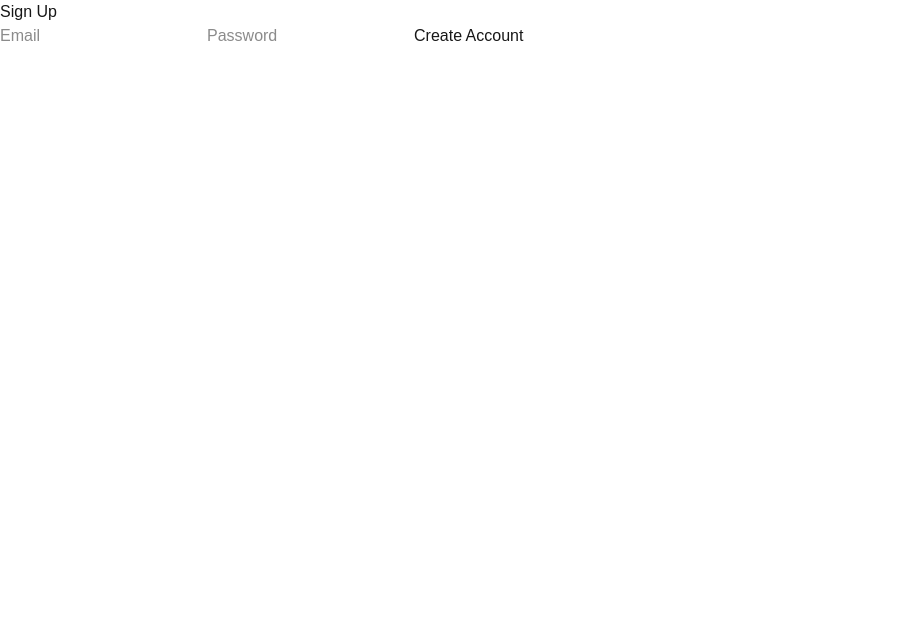
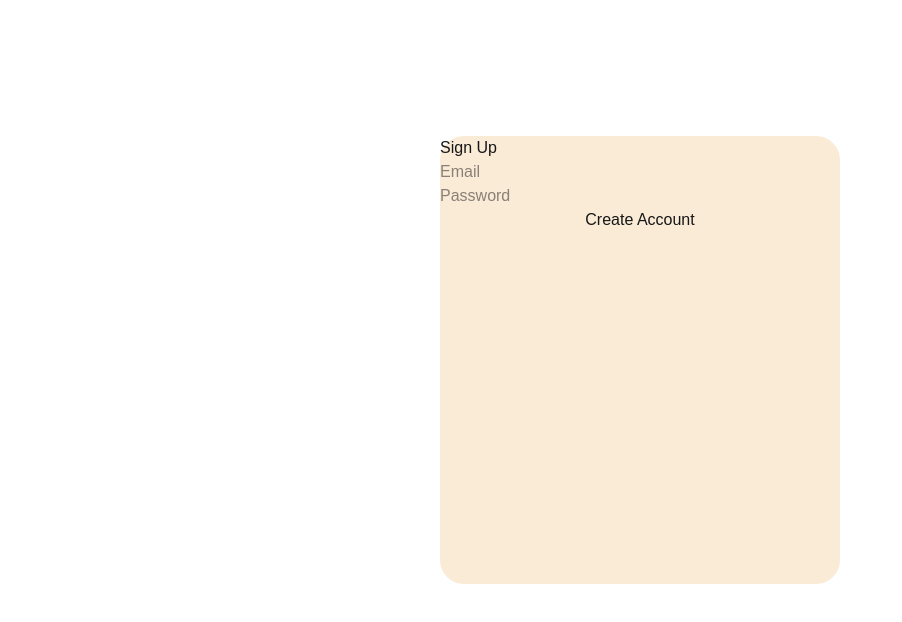
Before and after one commit to Himani78116/NexStudy, a Next.js app: page /signup in a window 1280 px wide. Shown: the top 622 px of the page, without its empty margins (0-902 px from the left). Built offline with nearby package versions, Linux system fonts and the light colour scheme; no server answers.

Commit message:
Improving auth pages

```diff
--- a/src/app/signup/page.tsx
+++ b/src/app/signup/page.tsx
@@ -2,6 +2,7 @@
 import { useState } from 'react'
 import { supabase } from '../../lib/supabaseClient'
 import { useRouter } from 'next/navigation'
+import "../../styles/auth.css"
 
 export default function Signup() {
   const [email, setEmail] = useState('')
@@ -23,7 +24,8 @@ export default function Signup() {
   }
 
   return (
-    <div>
+    <div id="body">
+        <div id="signup">
           <h2>Sign Up</h2>
 
           <input
@@ -40,5 +42,6 @@ export default function Signup() {
 
           <button onClick={handleSignup}>Create Account</button>
       </div>
+    </div>
   )
 }
--- /dev/null
+++ b/src/styles/auth.css
@@ -0,0 +1,17 @@
+#signup{
+    background-color: antiquewhite;
+    width: 25rem;
+    height: 28rem;
+    border-radius: 1.5rem;
+    display:flex;
+    flex-direction: column;
+}
+
+#body{
+    display:flex;
+    flex-direction: row;
+    align-items: center;
+    justify-content: center;
+    height: 45rem;
+    width: 100%;
+}
```
Lines whose indentation alone changed are shown as unchanged.
